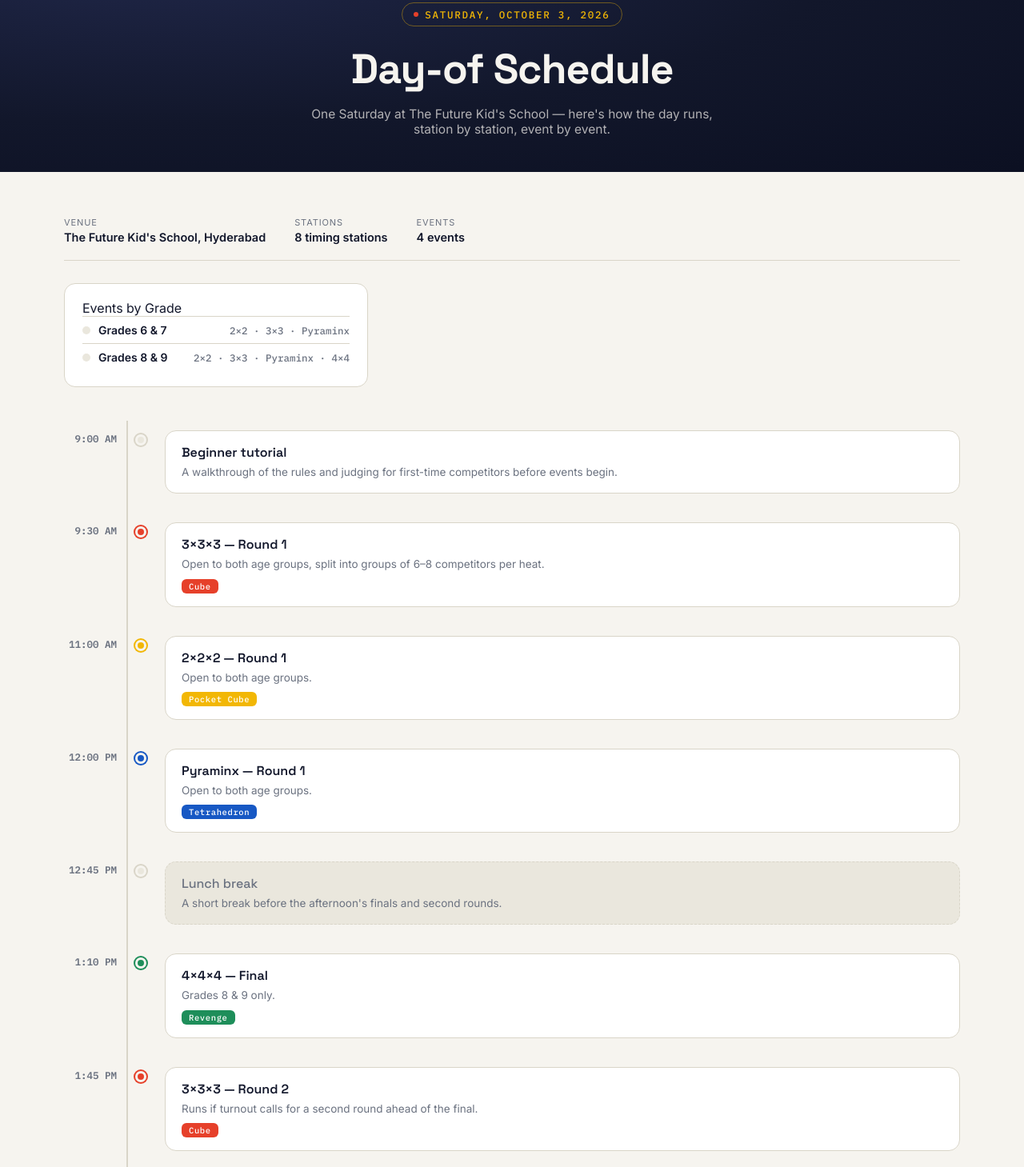
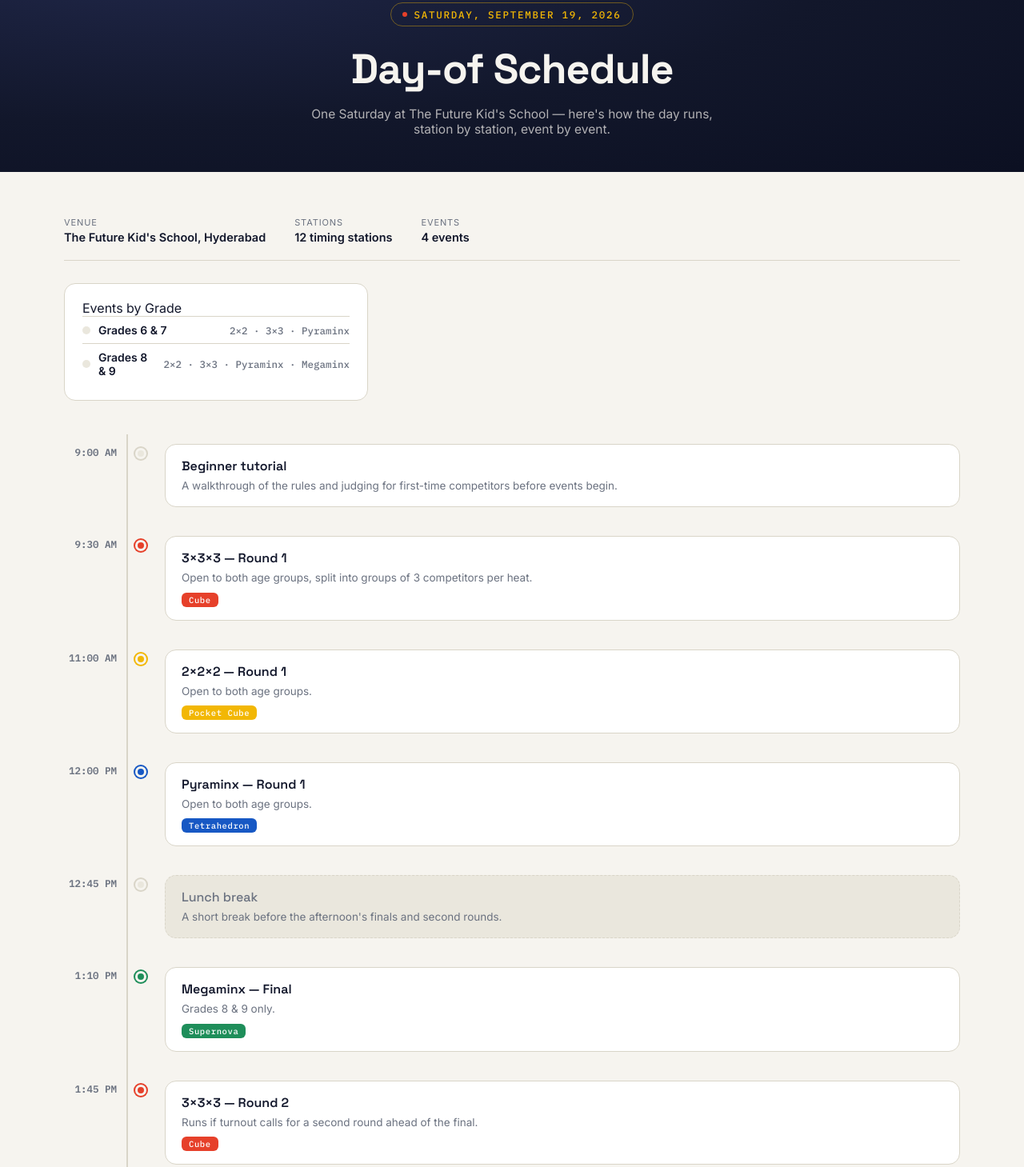
Before and after one commit to thehonoredone13/cubing-website, a plain HTML site: page schedule.html in a window 1280 px wide. Shown: the part 125-1584 px from the top of the page at 80% size. Drawn offline with Linux system fonts and the light colour scheme.

Commit message:
Revision

```diff
--- a/schedule.html
+++ b/schedule.html
@@ -178,7 +178,7 @@
 </nav>
 
 <header class="page-header">
-  <div class="eyebrow"><span class="eyebrow-dot"></span> Saturday, October 3, 2026</div>
+  <div class="eyebrow"><span class="eyebrow-dot"></span> Saturday, September 19, 2026</div>
   <h1>Day-of Schedule</h1>
   <p>One Saturday at The Future Kid's School — here's how the day runs, station by station, event by event.</p>
 </header>
@@ -187,7 +187,7 @@
   <div class="schedule-meta">
     <div class="schedule-meta-row">
       <div><div class="k">Venue</div><div class="v">The Future Kid's School, Hyderabad</div></div>
-      <div><div class="k">Stations</div><div class="v">8 timing stations</div></div>
+      <div><div class="k">Stations</div><div class="v">12 timing stations</div></div>
       <div><div class="k">Events</div><div class="v">4 events</div></div>
     </div>
   </div>
@@ -196,7 +196,7 @@
     <div class="format-card">
       <div class="card-label">Events by Grade</div>
       <div class="format-row"><span class="format-swatch" style="background:var(--paper-dim);"></span><span class="format-name">Grades 6 &amp; 7</span><span class="format-detail">2×2 · 3×3 · Pyraminx</span></div>
-      <div class="format-row"><span class="format-swatch" style="background:var(--paper-dim);"></span><span class="format-name">Grades 8 &amp; 9</span><span class="format-detail">2×2 · 3×3 · Pyraminx · 4×4</span></div>
+      <div class="format-row"><span class="format-swatch" style="background:var(--paper-dim);"></span><span class="format-name">Grades 8 &amp; 9</span><span class="format-detail">2×2 · 3×3 · Pyraminx · Megaminx</span></div>
     </div>
   </div>
 
@@ -215,7 +215,7 @@
       <div class="t-dot-col"><div class="t-dot"></div></div>
       <div class="t-card">
         <div class="title">3×3×3 — Round 1</div>
-        <div class="desc">Open to both age groups, split into groups of 6–8 competitors per heat.</div>
+        <div class="desc">Open to both age groups, split into groups of 3 competitors per heat.</div>
         <span class="tag" style="background:var(--cube-red);">Cube</span>
       </div>
     </div>
@@ -253,9 +253,9 @@
       <div class="t-time">1:10 PM</div>
       <div class="t-dot-col"><div class="t-dot"></div></div>
       <div class="t-card">
-        <div class="title">4×4×4 — Final</div>
+        <div class="title">Megaminx — Final</div>
         <div class="desc">Grades 8 &amp; 9 only.</div>
-        <span class="tag" style="background:var(--cube-green);">Revenge</span>
+        <span class="tag" style="background:var(--cube-green);">Supernova</span>
       </div>
     </div>
 
@@ -301,7 +301,7 @@
   </div>
 
   <div class="schedule-note">
-    <b>Format:</b> Competitors are split into age groups — Grades 6 &amp; 7, and Grades 8 &amp; 9 — and grouped into heats of 6–8. An event goes straight to a final if fewer than 15 sign up; a 1st round plus final if 15–40 sign up (top 10 advance); and a 1st round, 2nd round, and final if more than 40 sign up. Timers, mats, and cube covers are provided by Deccan Cubing, with judges, scramblers, and runners drawn from volunteers and competitors.
+    <b>Format:</b> Competitors are split into age groups — Grades 6 &amp; 7, and Grades 8 &amp; 9 — and grouped into heats of 3. An event goes straight to a final if fewer than 15 sign up; a 1st round plus final if 15–40 sign up (top 10 advance); and a 1st round, 2nd round, and final if more than 40 sign up. Timers, mats, and cube covers are provided by Deccan Cubing, with judges, scramblers, and runners drawn from volunteers and competitors.
   </div>
 
   <div class="cta-row">
```
